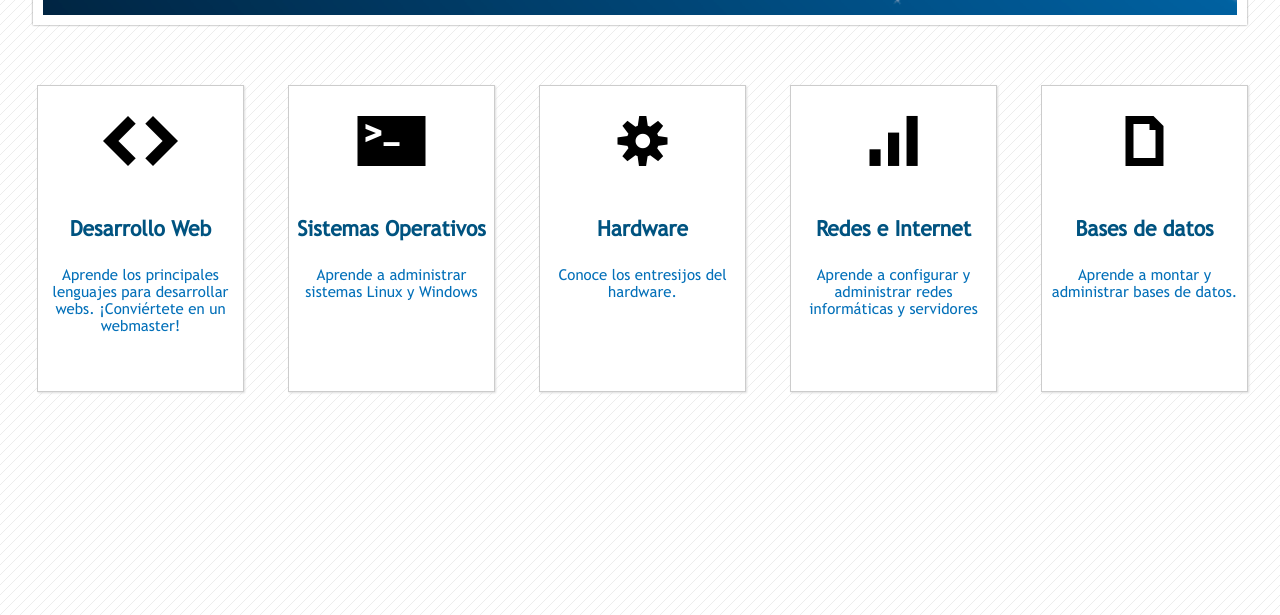
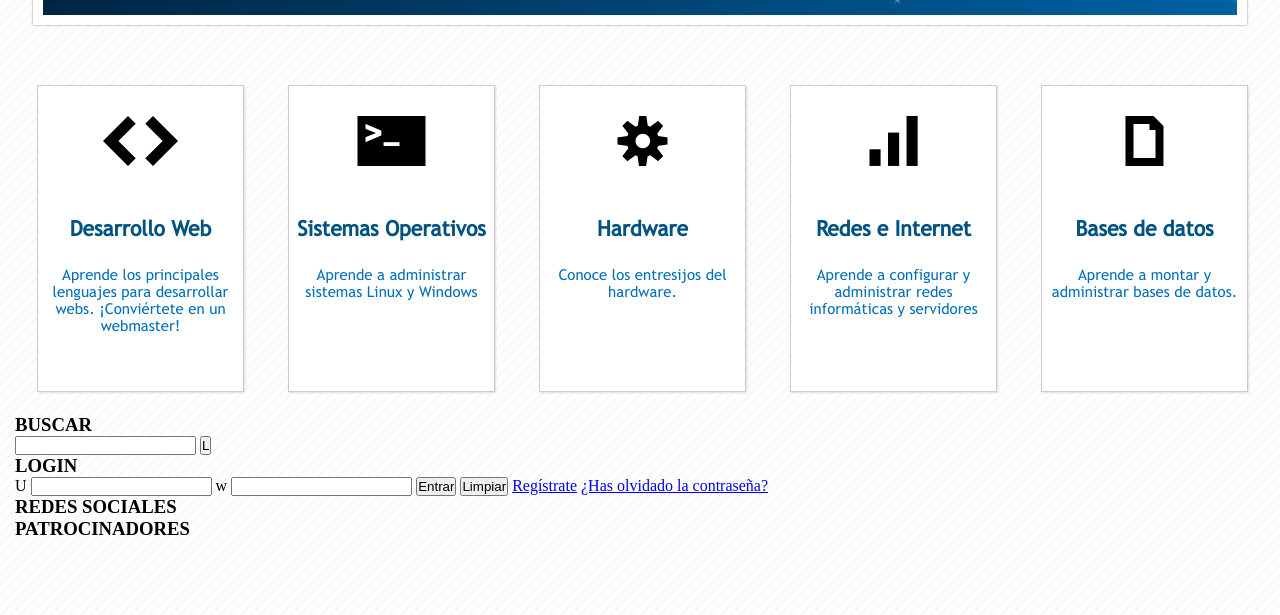
Before and after one commit to jmlocke1/CSS-Master, a plain HTML site: page maquetacion-2/index.html in a window 1280 px wide. Shown: the part 185-800 px from the top of the page. Drawn offline with Linux system fonts and the light colour scheme.

Commit message:
HTML del aside, comienzo

```diff
--- a/maquetacion-2/index.html
+++ b/maquetacion-2/index.html
@@ -29,12 +29,16 @@
     </header>
     <!-- Fin de la Cabecera -->
 
-    <!-- Inicio Banner -->
-    <section class="wrap">
+
+    <section class="wrap wrap-content">
         <section id="info">
+            <!-- Inicio Banner -->
             <div id="banner">
                 <h1>CURSOS DE DESARROLLO WEB CON VÍCTOR ROBLES WEB</h1>
             </div>
+            <!-- Fin Banner -->
+
+            <!-- Inicio Tarjetas -->
             <div id="cards">
                 <div class="card">
                     <p class="icon">H</p>
@@ -62,8 +66,39 @@
                     <p class="description">Aprende a montar y administrar bases de datos.</p>
                 </div>
             </div>
+            <!-- Fin Tarjetas -->
         </section>
+        <!-- Inicio Barra lateral -->
+        <aside id="lateral">
+            <h3>BUSCAR</h3>
+            <div id="buscar">
+                <form action="">
+                    <input type="text" name="" id="">
+                    <input type="button" value="L">
+                </form>
+            </div>
+            <h3>LOGIN</h3>
+            <div id="login">
+                <form action="">
+                    <label id="user" for="">U</label>
+                    <input type="email" name="" id="">
+
+                    <label for="" id="password">w</label>
+                    <input type="password" name="" id="">
+
+                    <input type="submit" value="Entrar">
+                    <input type="reset" value="Limpiar">
+
+                    <a href="#">Regístrate</a>
+                    <a href="#">¿Has olvidado la contraseña?</a>
+                </form>
+            </div>
+            <h3>REDES SOCIALES</h3>
+
+            <h3>PATROCINADORES</h3>
+        </aside>
+        <!-- Fin Barra Lateral -->
     </section>
-    <!-- Fin Banner -->
+
 </body>
 </html>
```
